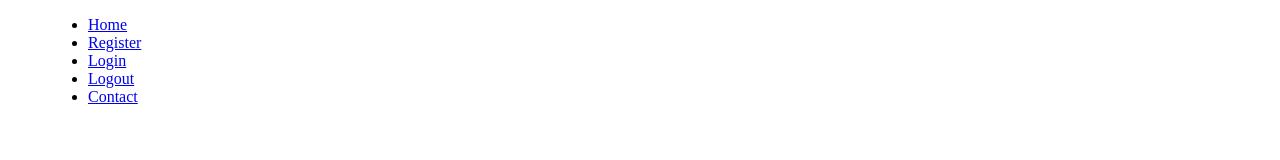
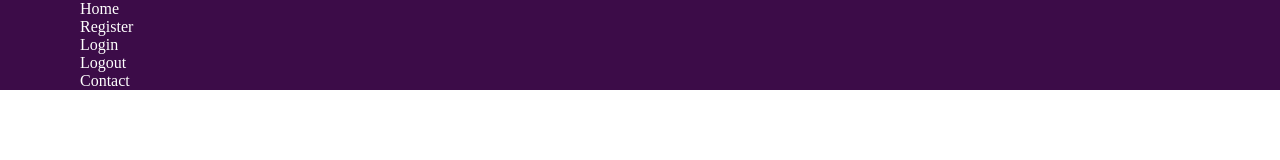
Before and after one commit to Lily-Ibrahimi77/pre-assignment, a plain HTML site: page index.html in a window 1280 px wide. Drawn offline with Linux system fonts and the light colour scheme.

Commit message:
added universal style to links and bg color

```diff
--- a/index.html
+++ b/index.html
@@ -10,7 +10,7 @@
 <body>
     <header>
 <menu>
-    <nav>
+
         <ul>
             <li><a href="#">Home</a></li>
             <li><a href="#">Register</a></li>
@@ -18,7 +18,7 @@
             <li><a href="#">Logout</a></li>
             <li><a href="#">Contact</a></li>
         </ul>
-    </nav>
+
 </menu>
     </header>
 
--- a/style.css
+++ b/style.css
@@ -0,0 +1,14 @@
+*{
+    margin: 0%;
+    text-decoration: none;
+    list-style-type: none;
+}
+
+header{
+    background-color: rgb(60, 12, 72);
+    color: white;
+}
+a{
+    color: rgb(255, 255, 254);
+    display: block;
+}
```
